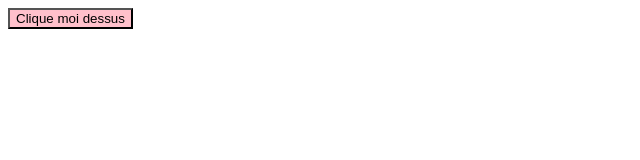
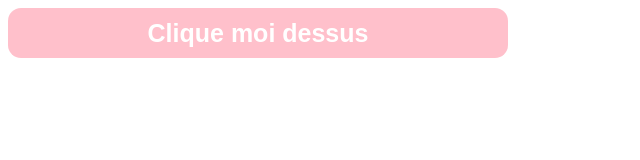
Before and after one commit to qcalmel/page_test, a plain HTML site: page index.html in a window 1280 px wide. Shown: the whole page, without its empty margins (0-640 px from the left). Drawn offline with Linux system fonts and the light colour scheme.

Commit message:
Update style.css

```diff
--- a/style.css
+++ b/style.css
@@ -1,3 +1,10 @@
 #button{
-  background-color: pink
+    background-color: pink;
+    border : none;
+    border-radius: 13px;
+    width: 500px;
+    height:50px;
+    color: white;
+    font-weight: bold;
+    font-size:25px
 }
```
